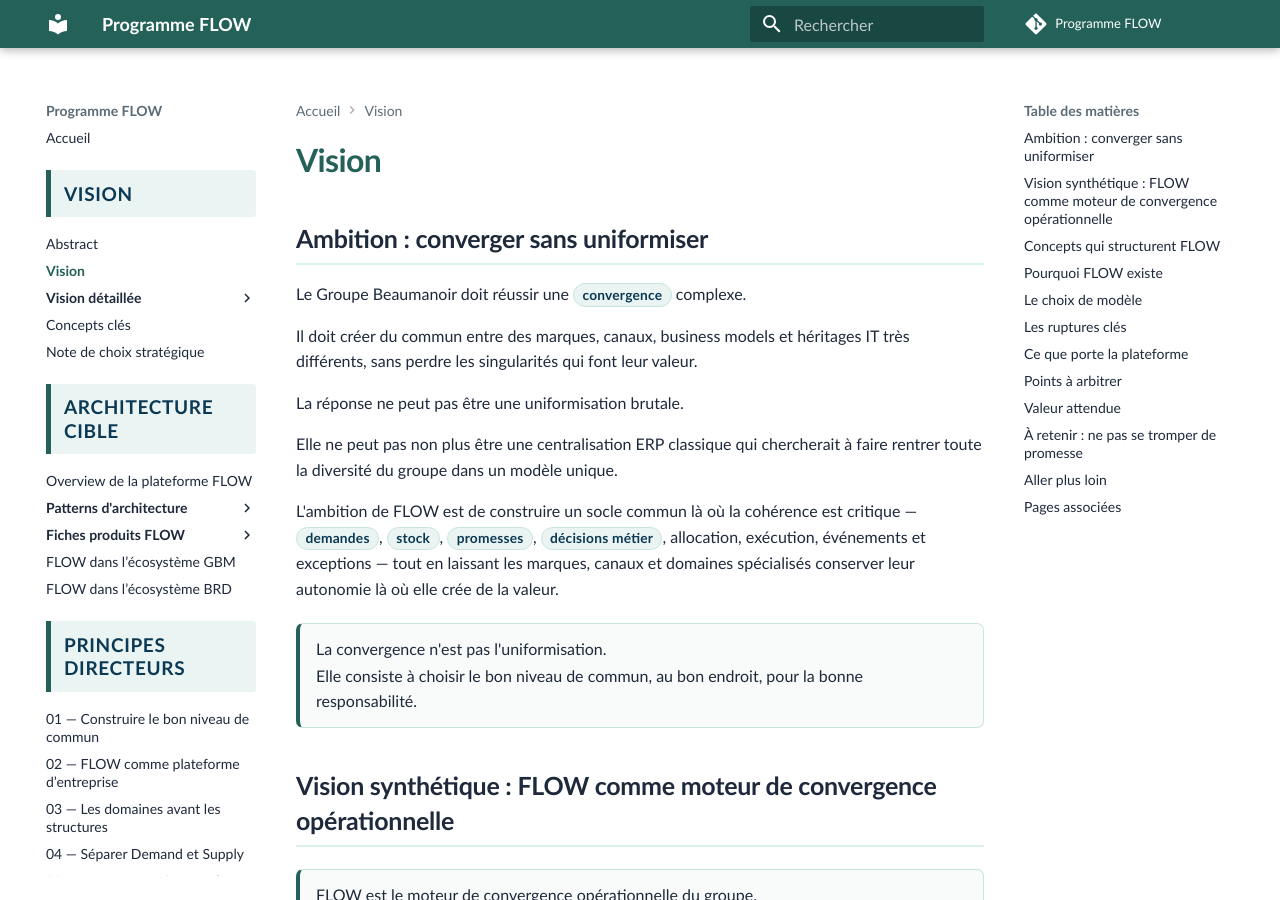
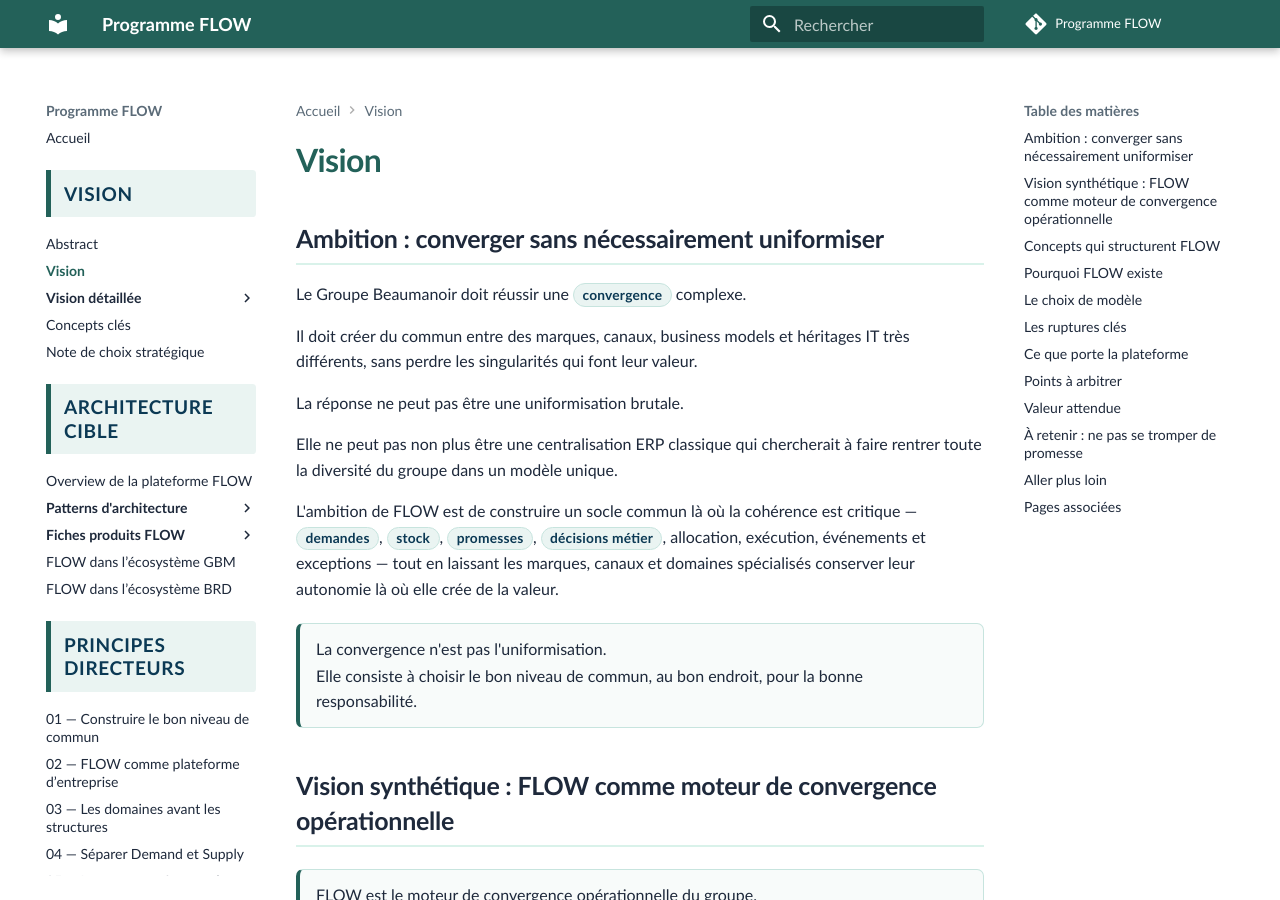
Before and after one commit to laurent-sintes/FLOW-Program, an MkDocs documentation site: the page built from docs/vision/vision.md, in a window 1280 px wide and 900 px high. Built offline with MkDocs 1.6.1 and Material for MkDocs 9.7.7, drawn with Linux system fonts in a browser that asks for light colours; comment, search, counter and statistics services are not loaded.

Commit message:
Refine ambition wording

```diff
--- a/docs/vision/vision.md
+++ b/docs/vision/vision.md
@@ -1,6 +1,6 @@
 # Vision
 
-## Ambition : converger sans uniformiser
+## Ambition : converger sans nécessairement uniformiser
 
 Le Groupe Beaumanoir doit réussir une <span class="flow-keyword">convergence</span> complexe.
 
```
Also changed, not shown: docs/vision/vision-detaillee/index.md (+1 -1 lines).
